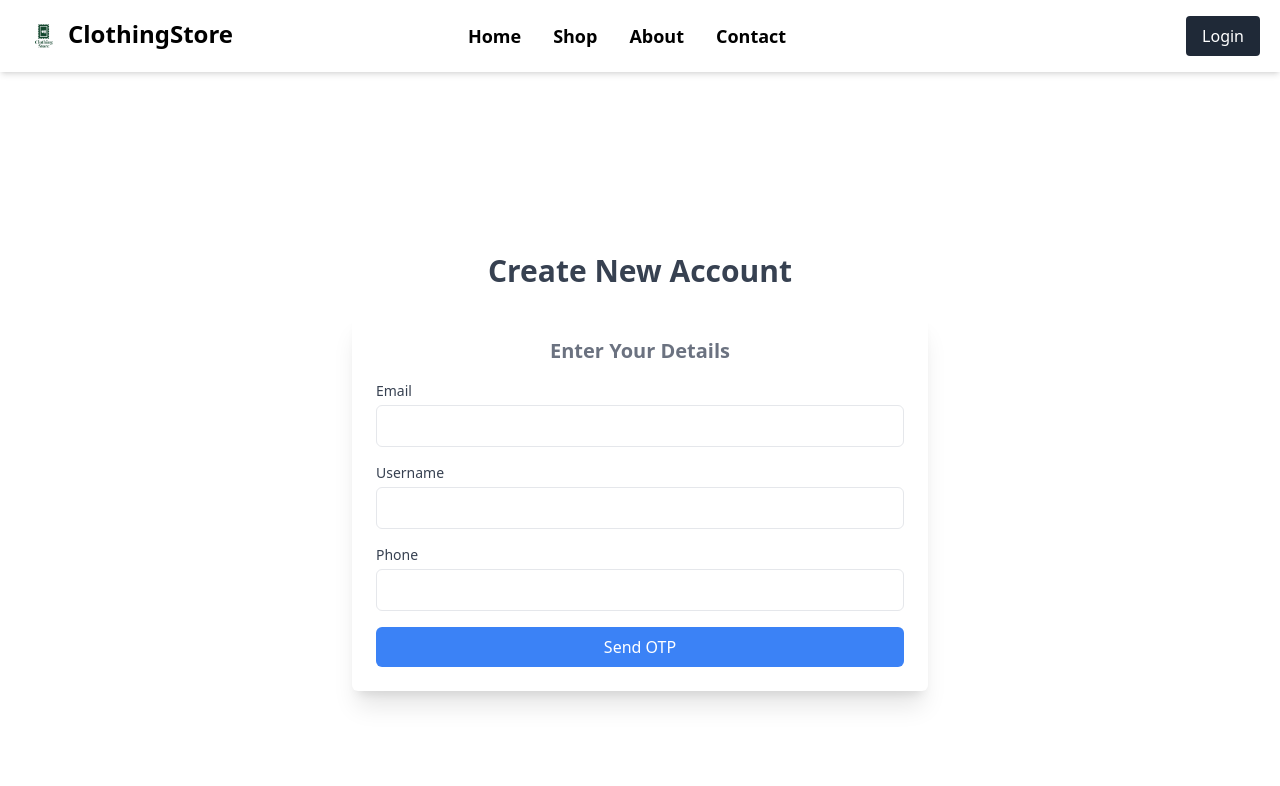
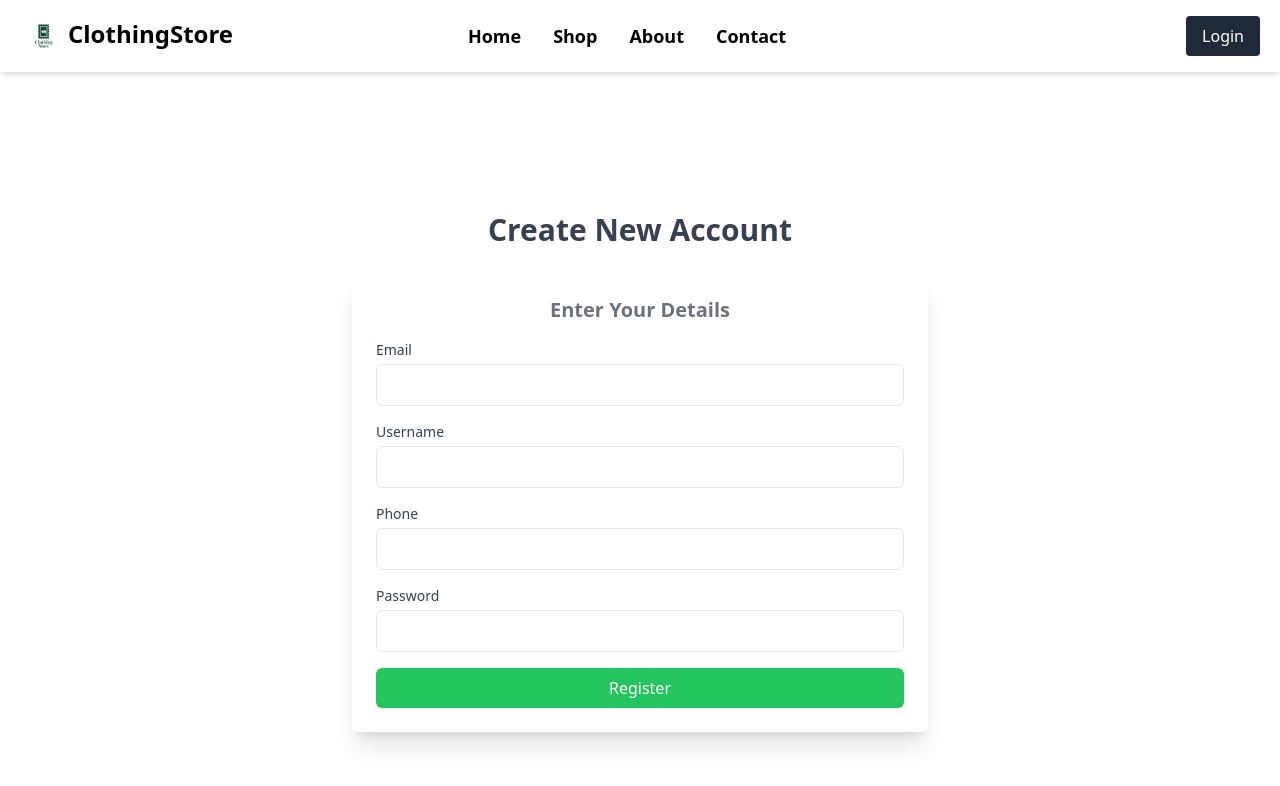
Before and after one commit to Patelhet22062004/Ecommerce-front, a React (Vite) app: page /register in a window 1280 px wide. Shown: the top 786 px of the page. Built offline with nearby package versions, Linux system fonts and the light colour scheme; no server answers.

Commit message:
set url order.

```diff
--- a/src/Pages/OrderDetail.jsx
+++ b/src/Pages/OrderDetail.jsx
@@ -41,7 +41,7 @@ const OrderDetails = () => {
           <div className="flex flex-col gap-8">
         {order.cart.map((item, index) => (
           <div key={index} className="border flex p-4 gap-8 rounded-lg shadow-md">
-            <img src={`https://ecommerce-backend-18rw.onrender.com${item.product_image}`} alt={item.product_name} className=" h-40 object-cover rounded-md" />
+            <img src={'https://ecommerce-backend-18rw.onrender.com'+ item.product_image} alt={item.product_name} className=" h-40 object-cover rounded-md" />
            <div className="flex flex-col"> <h4 className="text-lg font-semibold mt-2">{item.product_name}</h4>
             <p>Price: ₹{item.product_price}</p>
             <p>Quantity: {item.quantity}</p>
--- a/src/Pages/Register.jsx
+++ b/src/Pages/Register.jsx
@@ -1,6 +1,7 @@
 import React, { useState } from 'react';
 import axiosInstance from '../service/Axiosconfig';
 import { useNavigate } from 'react-router-dom';
+import { toast, ToastContainer } from 'react-toastify';
 
 const RegisterPage = () => {
   const [step, setStep] = useState(1); // Track form step
@@ -21,7 +22,7 @@ const RegisterPage = () => {
     try {
       const response = await axiosInstance.post('accounts/send-otp/', { email });
       if (response.status === 200) {
-        alert('OTP sent to your email.');
+        toast('OTP sent to your email.');
         setStep(2); // Move to OTP verification step
       }
     } catch (error) {
@@ -35,7 +36,7 @@ const RegisterPage = () => {
     try {
       const response = await axiosInstance.post('accounts/verify-otp/', { email, otp });
       if (response.status === 200) {
-        alert('OTP verified successfully.');
+        toast.success('OTP verified successfully.');
         setOtpVerified(true);
         setStep(3); // Move to final registration step
       }
@@ -60,12 +61,12 @@ const RegisterPage = () => {
 
       if (response.status === 201) {
         setLoading(false);
-        alert('Account Created Successfully');
+        toast.success('Account Created Successfully');
         navigate('/login');
       }
     } catch (error) {
       setLoading(false);
-      setError(error.response?.data?.error || 'Registration failed, please try again.');
+      setError(error  || 'Registration failed, please try again.');
     }
   };
 
@@ -74,10 +75,8 @@ const RegisterPage = () => {
       <h1 className="text-3xl font-bold text-gray-700">Create New Account</h1>
 
       <div className="w-full p-6 mt-6 bg-white rounded-md shadow-xl lg:max-w-xl">
-        {error && <p className="text-red-500 text-center mb-4">{error}</p>}
+        {error && <p className="text-red-500 text-center mb-4">{error.response}</p>}
 
-        {/* Step 1: User Details Form */}
-        {step === 1 && (
           <>
             <h2 className="text-xl font-bold text-center text-gray-500 mb-4">Enter Your Details</h2>
             <div className="mb-4">
@@ -92,26 +91,7 @@ const RegisterPage = () => {
               <label className="block text-sm font-medium text-gray-700">Phone</label>
               <input type="number" value={mobile_number} onChange={(e) => setMobile(e.target.value)} required className="w-full px-4 py-2 border rounded-md mt-1" />
             </div>
-            <button onClick={handleSendOtp} className="px-4 py-2 bg-blue-500 text-white rounded-md hover:bg-blue-600 w-full">Send OTP</button>
-          </>
-        )}
 
-        {/* Step 2: OTP Verification Form */}
-        {step === 2 && (
-          <>
-            <h2 className="text-xl font-bold text-center text-gray-500 mb-4">Verify OTP</h2>
-            <div className="mb-4">
-              <label className="block text-sm font-medium text-gray-700">Enter OTP</label>
-              <input type="text" value={otp} onChange={(e) => setOtp(e.target.value)} required className="w-full px-4 py-2 border rounded-md mt-1" />
-            </div>
-            <button onClick={handleVerifyOtp} className="px-4 py-2 bg-green-500 text-white rounded-md hover:bg-green-600 w-full">Verify OTP</button>
-          </>
-        )}
-
-        {/* Step 3: Registration Form (Only After OTP Verified) */}
-        {step === 3 && otpVerified && (
-          <>
-            <h2 className="text-xl font-bold text-center text-gray-500 mb-4">Set Your Password</h2>
             <div className="mb-4">
               <label className="block text-sm font-medium text-gray-700">Password</label>
               <input type="password" value={password} onChange={(e) => setPassword(e.target.value)} required className="w-full px-4 py-2 border rounded-md mt-1" />
@@ -120,8 +100,9 @@ const RegisterPage = () => {
               {loading ? 'Registering...' : 'Register'}
             </button>
           </>
-        )}
+
       </div>
+    <ToastContainer/>
     </div>
   );
 };
```
